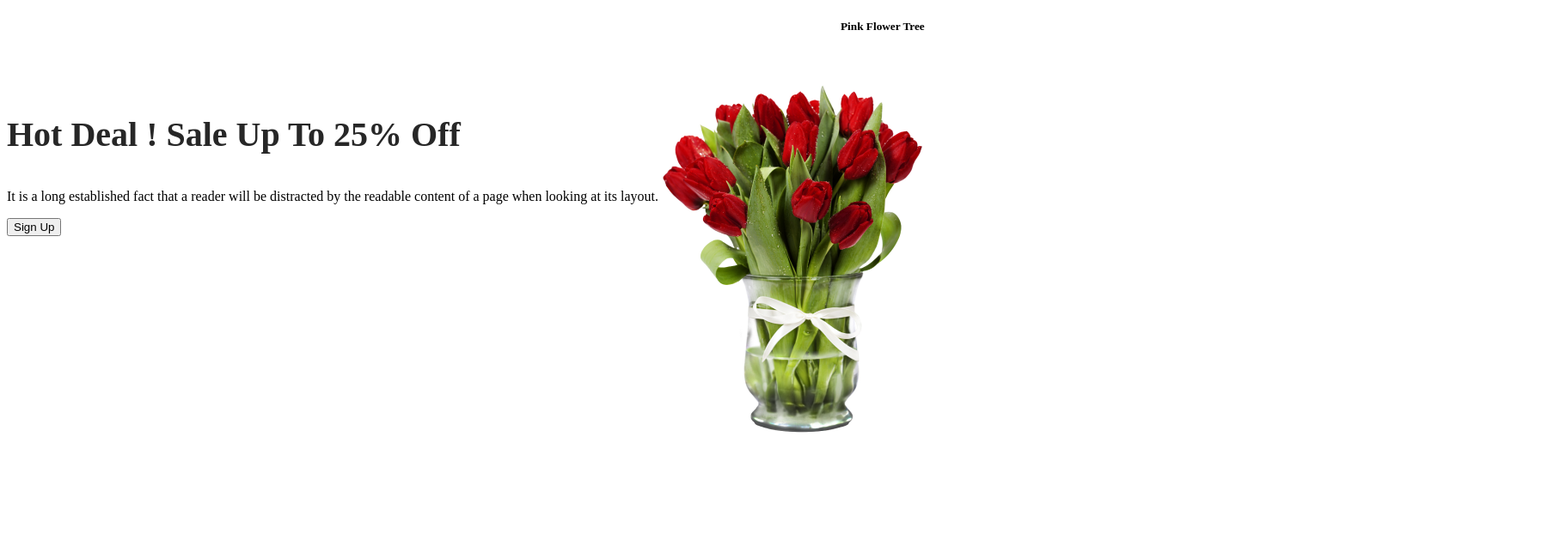
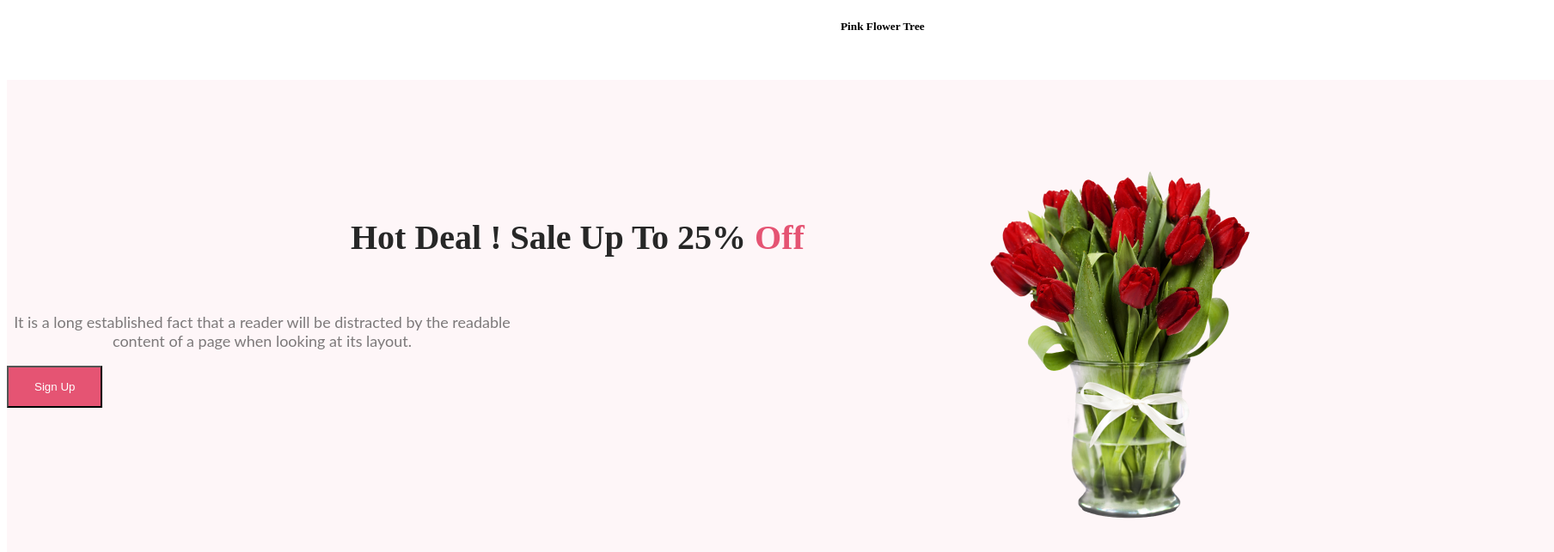
Before and after one commit to Safi022/flower-shop-assignment, a plain HTML site: page index.html in a window 1280 px wide. Shown: the part 1500-2143 px from the top of the page at 86% size, 1808 px wide, since content can reach past the window. Before the commit the page ends 2021 px from the top, so only its background shows below. Drawn offline with Linux system fonts and the light colour scheme.

Commit message:
added more things

```diff
--- a/index.html
+++ b/index.html
@@ -39,11 +39,11 @@
             </div>
             <div class="b">
                 <div>
-                    <h3 class="hd">Hot Deal ! Sale Up To 25% Off</h3>
+                    <h3 class="hd">Hot Deal ! Sale Up To 25% <span class="of"> Off</span></h3>
                     <p class="hd-des">It is a long established fact that a reader will be distracted by the readable content of a page when looking at its layout.</p>
                     <button class="btn-sec">Sign Up</button>
                 </div>
-                <img src="Flower Asset/pngwing 8.png" alt="">
+                <img class="hd-pic" src="Flower Asset/pngwing 8.png" alt="">
 
             </div>
         </main>
--- a/style/nav.css
+++ b/style/nav.css
@@ -55,9 +55,40 @@ background: rgba(167, 33, 98, 0.15);
 }
 .b{
     display: flex;
+background: rgba(229, 84, 115, 0.05);
+width: 1800px;
+height: 550px;
 }
 .hd{
     color: #272727;
 font-size: 40px;
 font-weight: 800;
+padding: 120px 25px 24px 400px;
 }
+.of{
+    color: #E55473;
+font-size: 40px;
+font-weight: 800;
+}
+.hd-des{
+    width: 594px;
+    color: rgba(39, 39, 39, 0.60);
+text-align: center;
+font-family: Lato;
+font-size: 18px;
+font-weight: 400;
+}
+.btn-sec{
+    background: #E55473;
+    display: inline-flex;
+padding: 15px 30px;
+align-items: flex-start;
+gap: 10px;
+color: #FFF;
+}
+.hd-pic{
+    width: 318px;
+height: 420px;
+flex-shrink: 0;
+padding: 100px 30px 100px 186px;
+}
```
